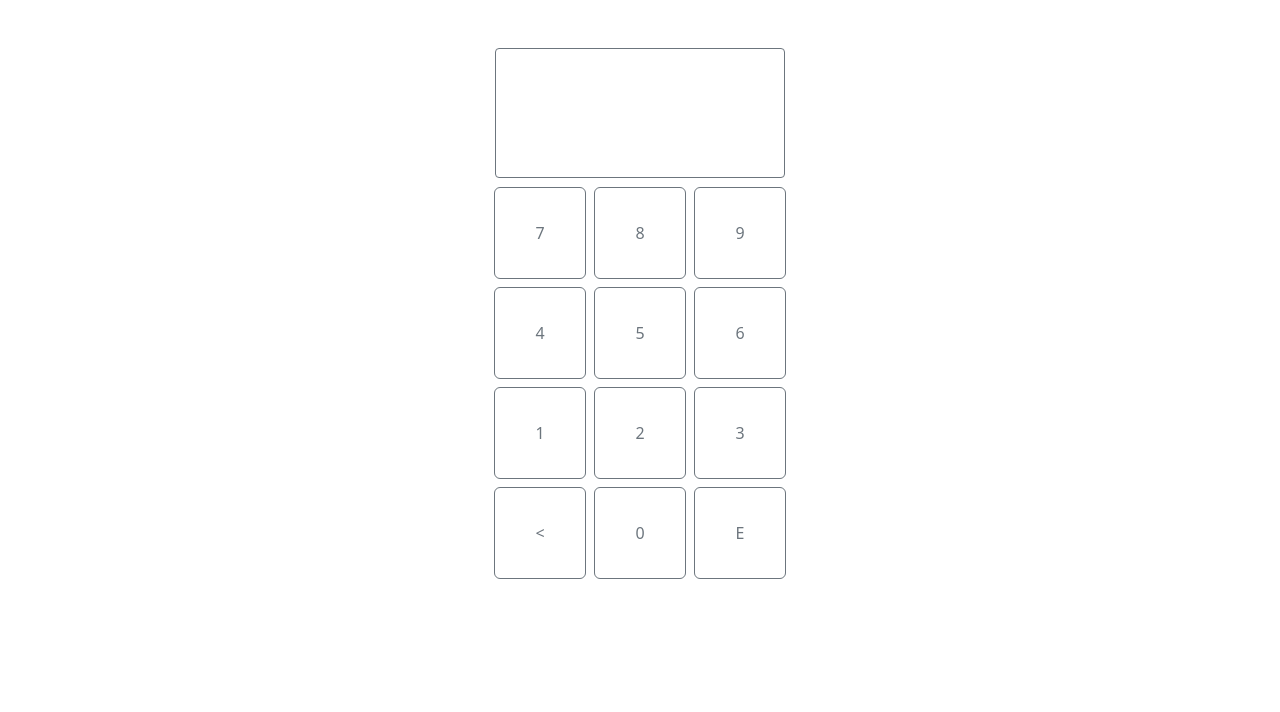
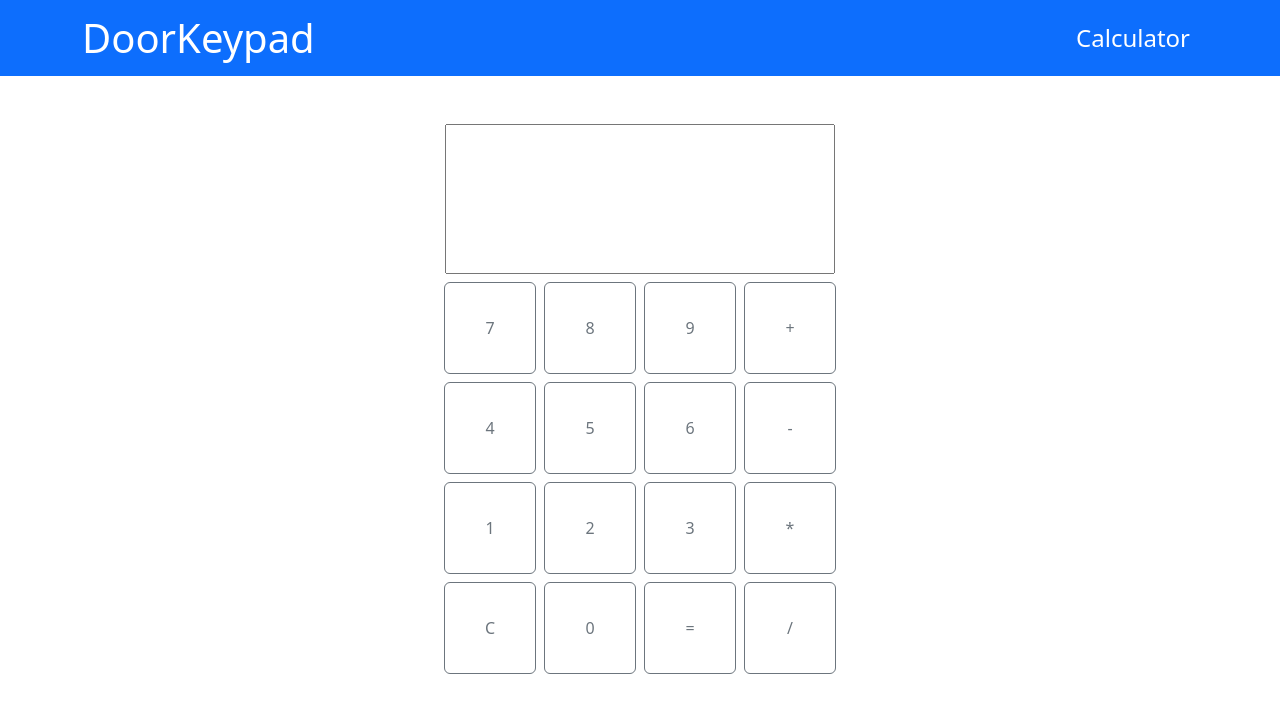
Before and after one commit to Aleksandra-Melnikova/HomeWork-67, a React (Vite) app: page /calculator in a window 1280 px wide. Shown: the top 712 px of the page. Built offline with nearby package versions, Linux system fonts and the light colour scheme.

Commit message:
Completed an additional task, created a calculator

```diff
--- a/package.json
+++ b/package.json
@@ -19,6 +19,7 @@
     "react": "^18.3.1",
     "react-dom": "^18.3.1",
     "react-redux": "^9.1.2",
+    "react-router-dom": "^6.27.0",
     "react-toastify": "^10.0.6"
   },
   "devDependencies": {
--- a/src/App.css
+++ b/src/App.css
@@ -11,3 +11,16 @@
   grid-column: 1/4;
   margin: 0 auto;
 }
+
+.field-wrapper-calculator {
+  display: block;
+  width: 390px;
+  height: 150px;
+}
+
+.btns-calculator {
+  width: 400px;
+  height: 400px;
+  grid-template-columns: repeat(4, 100px);
+  grid-template-rows: repeat(4, 100px);
+}
--- a/src/App.tsx
+++ b/src/App.tsx
@@ -1,10 +1,19 @@
 import "./App.css";
 import DoorKeypad from "./containers/DoorKeypad/DoorKeypad.tsx";
+import Layout from "./components/Layout/Layout.tsx";
+import { Route, Routes } from "react-router-dom";
+import Calculator from "./containers/Calculator/Calculator.tsx";
 
 const App = () => {
   return (
     <>
-      <DoorKeypad />
+      <Layout>
+        <Routes>
+          <Route path="/" element={<DoorKeypad />} />
+          <Route path="/calculator" element={<Calculator />} />
+          <Route path="*" element={<h1>Not found</h1>} />
+        </Routes>
+      </Layout>
     </>
   );
 };
--- a/src/app/store.ts
+++ b/src/app/store.ts
@@ -1,9 +1,11 @@
 import { configureStore } from "@reduxjs/toolkit";
 import { doorKeypadReducer } from "../containers/DoorKeypad/DoorKeypadSlice.ts";
+import { calculatorReducer } from "../containers/Calculator/CalculatorSlice.ts";
 
 export const store = configureStore({
   reducer: {
     doorKeypad: doorKeypadReducer,
+    calculator: calculatorReducer,
   },
 });
 
--- /dev/null
+++ b/src/components/Layout/Layout.tsx
@@ -0,0 +1,15 @@
+import React, { PropsWithChildren } from "react";
+import ToolBar from "../ToolBar/ToolBar.tsx";
+
+const Layout: React.FC<PropsWithChildren> = ({ children }) => {
+  return (
+    <>
+      <header>
+        <ToolBar />
+      </header>
+      <main className="container mt-4">{children}</main>
+    </>
+  );
+};
+
+export default Layout;
--- /dev/null
+++ b/src/components/ToolBar/ToolBar.tsx
@@ -0,0 +1,27 @@
+import { NavLink } from "react-router-dom";
+import "./Toolbar.css";
+
+const ToolBar = () => {
+  return (
+    <>
+      <nav className="navbar navbar-expand-lg bg-primary">
+        <div className="container">
+          <NavLink to="/">
+            <span className="navbar-brand mb-0 text-white fs-1">
+              DoorKeypad
+            </span>
+          </NavLink>
+          <ul className="navbar-nav">
+            <li className="nav-item">
+              <NavLink className="nav-link fs-4" to="/calculator">
+                Calculator
+              </NavLink>
+            </li>
+          </ul>
+        </div>
+      </nav>
+    </>
+  );
+};
+
+export default ToolBar;
--- /dev/null
+++ b/src/components/ToolBar/Toolbar.css
@@ -0,0 +1,7 @@
+.navbar ul .nav-link {
+  color: #ccc;
+}
+
+.navbar ul .nav-link.active {
+  color: white;
+}
--- /dev/null
+++ b/src/containers/Calculator/Calculator.tsx
@@ -0,0 +1,70 @@
+import { useDispatch, useSelector } from "react-redux";
+import { RootState } from "../../app/store.ts";
+import {
+  calculateTotal,
+  clearSymbol,
+  increaseBySymbol,
+} from "./CalculatorSlice.ts";
+
+const Calculator = () => {
+  const CalculatorValue = useSelector((state: RootState) => {
+    return state.calculator.value;
+  });
+
+  const dispatch = useDispatch();
+
+  const buttons = ["7", "8", "9", "+", "4", "5", "6", "-", "1", "2", "3", "*"];
+
+  return (
+    <div className="container mt-5">
+      <input
+        readOnly
+        className={`field-wrapper field-wrapper-calculator  text-center`}
+        type={"text"}
+        value={CalculatorValue}
+      />
+      <div className="btns btns-calculator mx-auto mt-1">
+        {buttons.map((button) => (
+          <button
+            className="m-1 btn btn-outline-secondary"
+            key={button}
+            onClick={() => dispatch(increaseBySymbol(button))}
+            type="button"
+          >
+            {button}
+          </button>
+        ))}
+        <button
+          className="m-1 btn btn-outline-secondary"
+          onClick={() => dispatch(clearSymbol())}
+          type="button"
+        >
+          {"C"}
+        </button>
+        <button
+          className="m-1 btn btn-outline-secondary"
+          onClick={() => dispatch(increaseBySymbol("0"))}
+          type="button"
+        >
+          {"0"}
+        </button>
+        <button
+          className="m-1 btn btn-outline-secondary"
+          onClick={() => dispatch(calculateTotal())}
+          type="button"
+        >
+          {"="}
+        </button>
+        <button
+          className="m-1 btn btn-outline-secondary"
+          onClick={() => dispatch(increaseBySymbol("/"))}
+          type="button"
+        >
+          {"/"}
+        </button>
+      </div>
+    </div>
+  );
+};
+
+export default Calculator;
--- /dev/null
+++ b/src/containers/Calculator/CalculatorSlice.ts
@@ -0,0 +1,39 @@
+import { createSlice, PayloadAction } from "@reduxjs/toolkit";
+
+interface CalculatorState {
+  value: string;
+}
+
+const initialState: CalculatorState = {
+  value: "",
+};
+
+export const calculatorSlice = createSlice({
+  name: "calculator",
+  initialState,
+  reducers: {
+    increaseBySymbol: (
+      state: CalculatorState,
+      action: PayloadAction<string>,
+    ) => {
+      state.value += action.payload;
+    },
+    clearSymbol: (state: CalculatorState) => {
+      state.value = "";
+    },
+    calculateTotal: (state: CalculatorState) => {
+      try {
+        state.value = eval(state.value);
+      } catch (error) {
+        if (error) {
+          state.value = "";
+        }
+      }
+    },
+  },
+});
+
+export const calculatorReducer = calculatorSlice.reducer;
+
+export const { increaseBySymbol, clearSymbol, calculateTotal } =
+  calculatorSlice.actions;
--- a/src/main.tsx
+++ b/src/main.tsx
@@ -6,12 +6,15 @@ import { Provider } from "react-redux";
 import { store } from "./app/store.ts";
 import { ToastContainer } from "react-toastify";
 import "react-toastify/dist/ReactToastify.css";
+import { BrowserRouter } from "react-router-dom";
 
 createRoot(document.getElementById("root")!).render(
   <StrictMode>
-    <ToastContainer />
-    <Provider store={store}>
-      <App />
-    </Provider>
+    <BrowserRouter>
+      <ToastContainer />
+      <Provider store={store}>
+        <App />
+      </Provider>
+    </BrowserRouter>
   </StrictMode>,
 );
```
Also changed, not shown: 1 other file (tests, documents, lock files or other folders).
